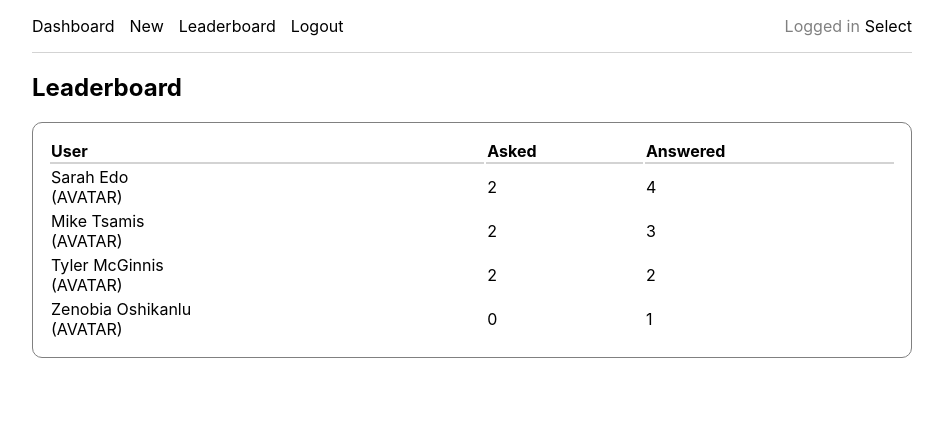
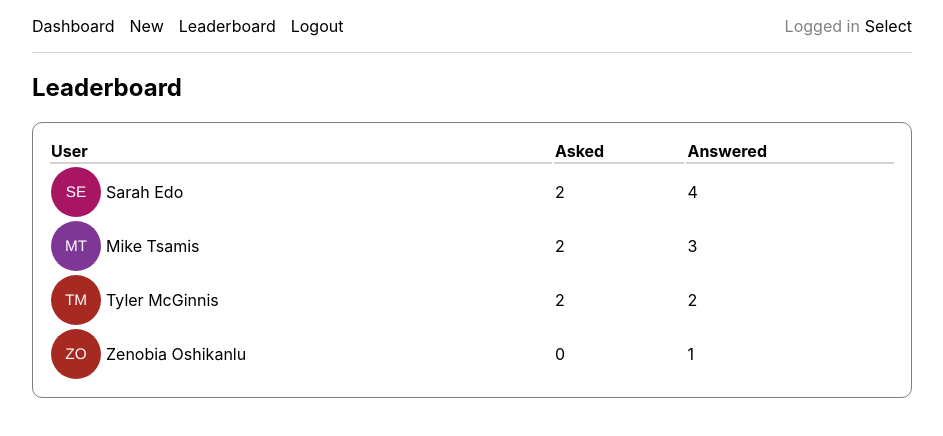
Before and after one commit to nickhibbits/employee-poll-react-app, a React app: page /leaderboard in a window 1280 px wide. Both pictures are taken after a click on the input 640 px from the left and 437 px from the top of the page. Shown: the whole page, without its empty margins (168-1111 px from the left). Built offline with nearby package versions, Linux system fonts and the light colour scheme.

Commit message:
add avatar

```diff
--- a/package.json
+++ b/package.json
@@ -3,9 +3,12 @@
   "version": "0.1.0",
   "private": true,
   "dependencies": {
+    "@babel/plugin-syntax-jsx": "^7.18.6",
     "@reduxjs/toolkit": "^1.8.2",
     "@testing-library/user-event": "^13.5.0",
+    "prop-types": "^15.8.1",
     "react": "^18.2.0",
+    "react-avatar": "^5.0.1",
     "react-dom": "^18.2.0",
     "react-icons": "^4.4.0",
     "react-redux": "^8.0.2",
--- a/src/components/leaderboard/LeaderboardRow.js
+++ b/src/components/leaderboard/LeaderboardRow.js
@@ -1,3 +1,4 @@
+import Avatar from "react-avatar";
 import "../../styles/leaderboard.css";
 
 const LeaderboardRow = ({ user }) => {
@@ -6,8 +7,8 @@ const LeaderboardRow = ({ user }) => {
     <tbody>
       <tr className="leaderboard-row-component">
         <td className="user-info-wrapper">
+          <Avatar name={name} size="50px" round={true} />
           <div className="user-name">{name}</div>
-          <div className="user-avatar">(AVATAR)</div>
         </td>
         <td className="questions-asked">{questions.length}</td>
         <td className="questions-answered">{Object.values(answers).length}</td>
--- a/src/components/vote/Vote.js
+++ b/src/components/vote/Vote.js
@@ -4,7 +4,9 @@ import { useLocation, useNavigate, useParams } from "react-router-dom";
 import { connect } from "react-redux";
 import { useEffect, useState } from "react";
 import { handleAnswerQuestion } from "../../actions/shared";
+
 import VoteOption from "./VoteOption";
+import Avatar from "react-avatar";
 
 const withRouter = (Component) => {
   const ComponentWithRouterProp = (props) => {
@@ -66,9 +68,9 @@ const Vote = (props) => {
     <div className="vote-component">
       <section className="user-wrapper">
         <h2>Question from {props.question.author}</h2>
-        <div>avatar placeholder</div>
+        <Avatar name={props.question.author} round={true} />
       </section>
-      <section className="vote-options-wrapper">
+      <section className="vote-options-wrapper" round="10px">
         <h2>Would you rather</h2>
         <div className="options-container">
           <VoteOption
--- a/src/styles/leaderboard.css
+++ b/src/styles/leaderboard.css
@@ -14,6 +14,15 @@
   width: 900px;
 }
 
+.user-info-wrapper {
+  display: flex;
+  align-items: center;
+}
+
+.user-name {
+  margin-left: 5px;
+}
+
 th {
   text-align: left;
   border-bottom: solid 2px lightgray;
```
Also changed, not shown: 1 other file.
